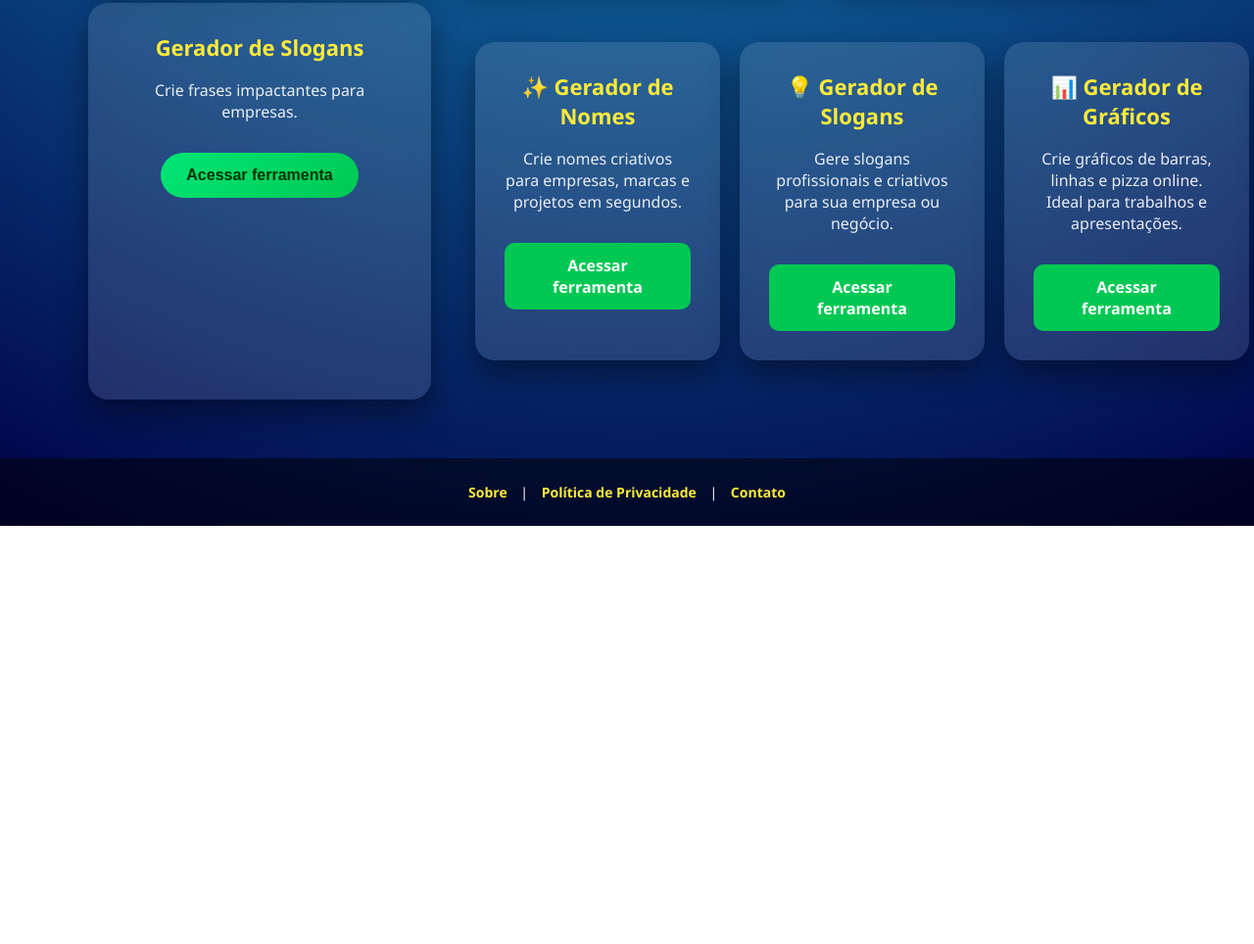
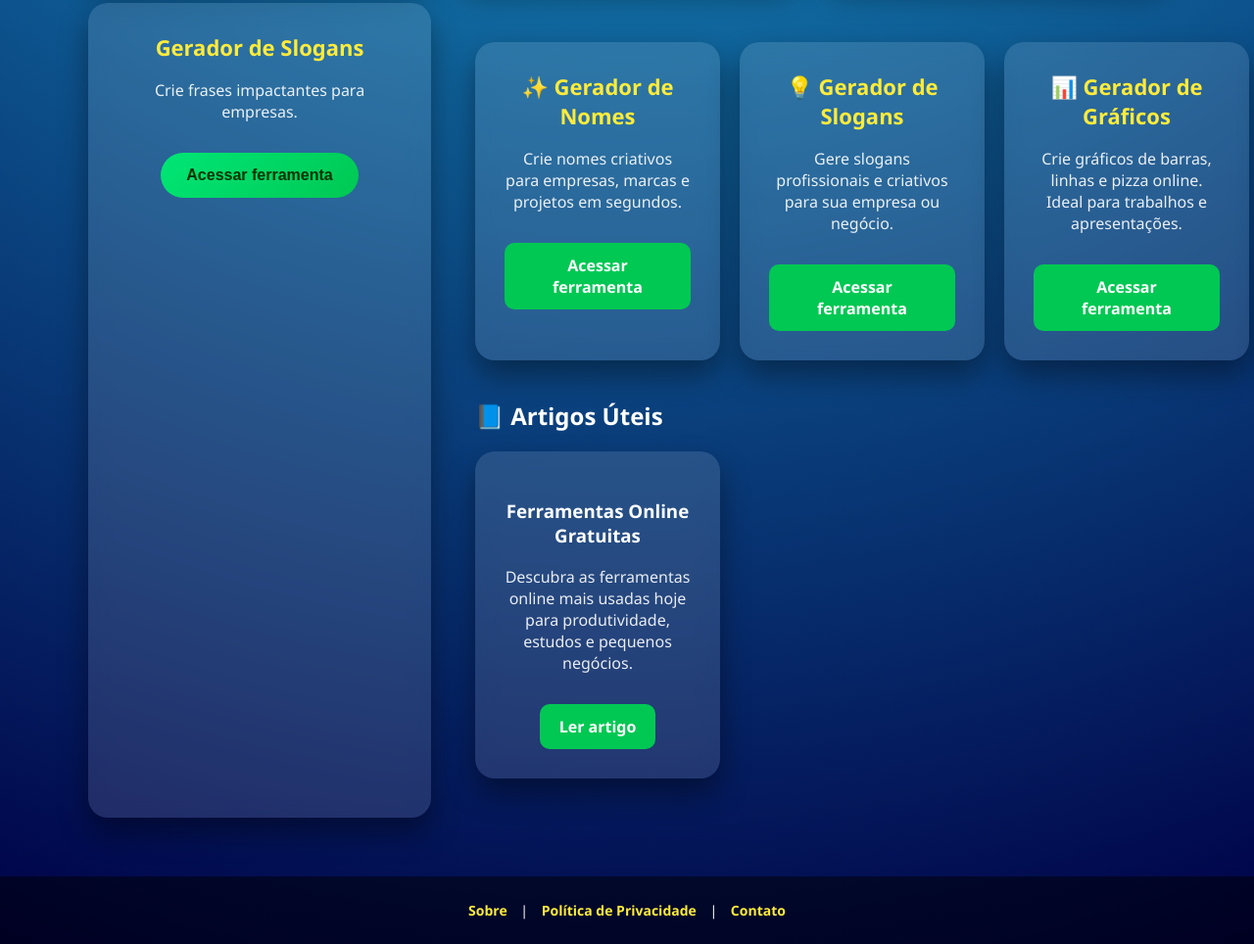
Before and after one commit to kauanrodriguez1935-create/gerafacil, a plain HTML site: page index.html in a window 1280 px wide. Shown: the part 775-1739 px from the top of the page at 98% size. Before the commit the page ends 1312 px from the top, so only its background shows below. Drawn offline with Linux system fonts and the light colour scheme.

Commit message:
Update index.html

```diff
--- a/index.html
+++ b/index.html
@@ -244,6 +244,22 @@
     <p>Aprenda com conteúdos úteis sobre slogans, gráficos e ferramentas online.</p>
     <a href="blog/slogan-para-empresa.html" class="btn">Acessar conteúdo</a>
   </div>
+<!-- BLOCO DE ARTIGOS -->
+<section class="section">
+  <h2>📘 Artigos Úteis</h2>
+
+  <div class="cards">
+
+    <div class="card">
+      <h3>Ferramentas Online Gratuitas</h3>
+      <p>
+        Descubra as ferramentas online mais usadas hoje para produtividade,
+        estudos e pequenos negócios.
+      </p>
+      <a href="artigo-ferramentas-online.html" class="btn">
+        Ler artigo
+      </a>
+    </div>
 
 </section>
 
```
